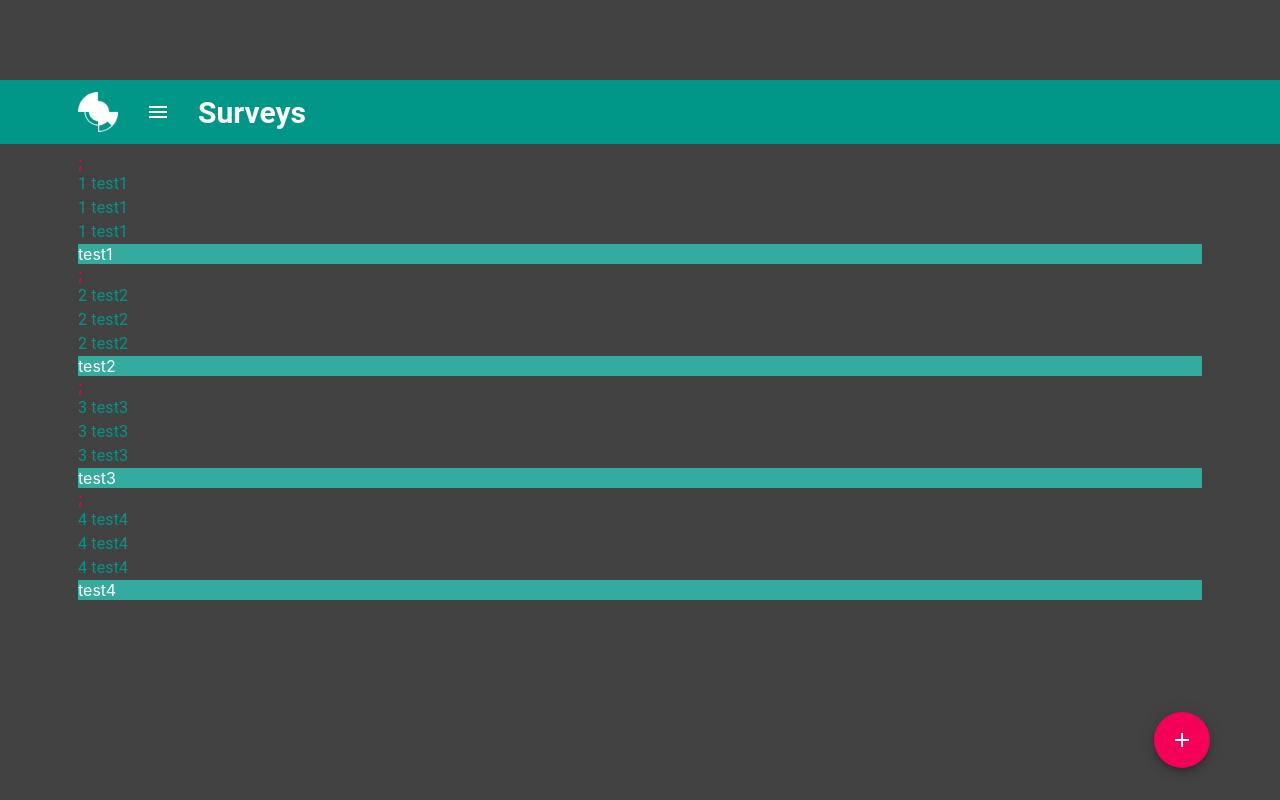
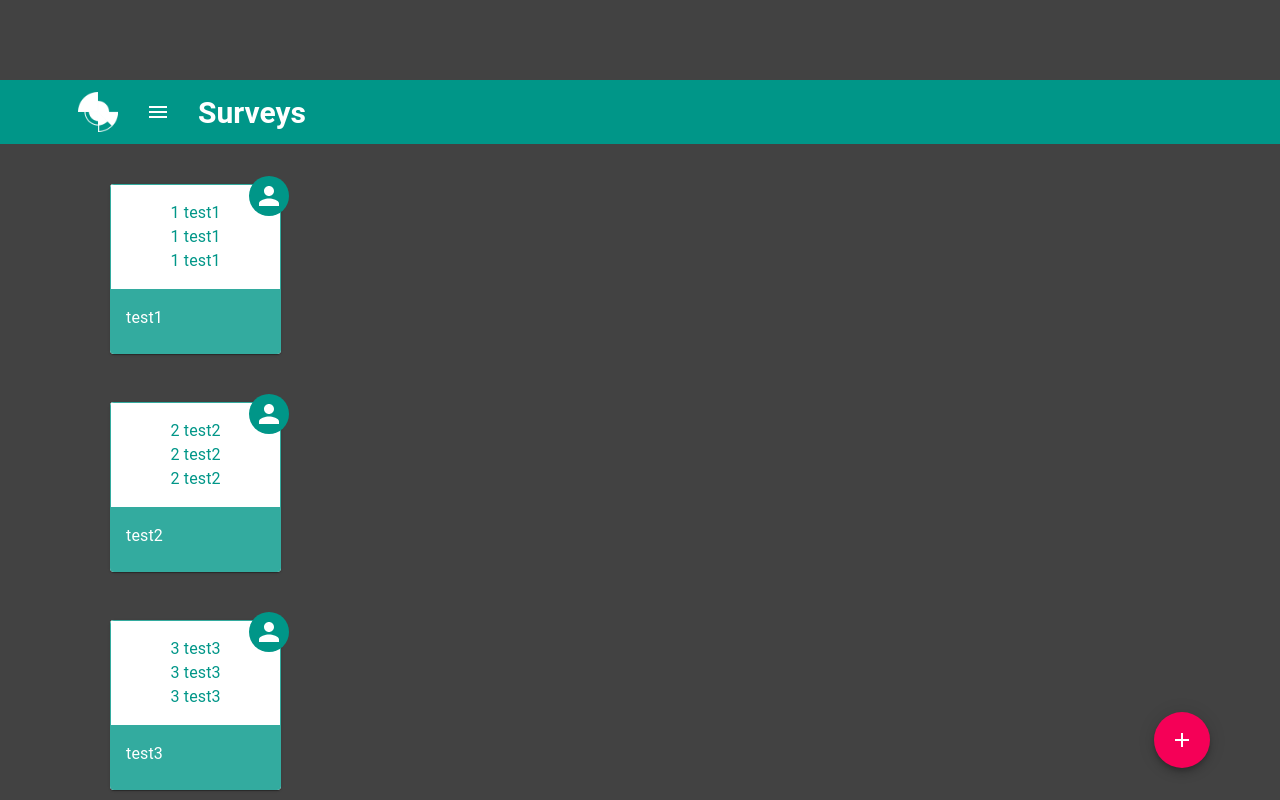
Before and after one commit to bobbylej/grow-me, a React (Create React App) app: page /surveys in a window 1280 px wide. Shown: the top 800 px of the page. Built offline with nearby package versions, Linux system fonts and the light colour scheme.

Commit message:
[9] Improvement styles

```diff
--- a/src/app/shared/components/Circle/Circle.styles.ts
+++ b/src/app/shared/components/Circle/Circle.styles.ts
@@ -1,14 +1,8 @@
 import { Theme } from '@material-ui/core';
 import { makeStyles } from '@material-ui/styles';
-import { pxToRem } from 'app/shared/utils/stylesUtils';
 
 export const useCircleStyles = makeStyles((theme: Theme) => ({
   circle: {
-    position: 'absolute',
-    top: '100%',
-    left: '100%',
-    width: pxToRem(20),
-    height: pxToRem(20),
     borderRadius: '50%',
     color: theme.palette.primary.contrastText,
     backgroundColor: theme.palette.primary.main,
--- a/src/app/shared/components/Circle/Circle.tsx
+++ b/src/app/shared/components/Circle/Circle.tsx
@@ -12,7 +12,7 @@ export const Circle = ({ text, icon }: CircleProps): ReactElement => {
 
   return (
     <div>
-      <Avatar className={circle}>{text || icon}</Avatar>;
+      <Avatar className={circle}>{text || icon}</Avatar>
     </div>
   );
 };
--- a/src/app/shared/components/ItemSquare/ItemSquare.styles.ts
+++ b/src/app/shared/components/ItemSquare/ItemSquare.styles.ts
@@ -4,11 +4,12 @@ import { makeStyles } from '@material-ui/styles';
 export const useItemSquareStyles = makeStyles((theme: Theme) => ({
   itemSquareContainer: {
     display: 'flex',
+    flexDirection: 'row',
+    margin: '1rem',
+    padding: '0.5rem',
+  },
+  itemSquareWrap: {
     position: 'relative',
-    height: '100%',
-    flexDirection: 'column',
-    alignItems: 'center',
-    border: '1px solid',
   },
   descriptionSquareTemplate: {
     color: theme.palette.primary.contrastText,
@@ -26,4 +27,9 @@ export const useItemSquareStyles = makeStyles((theme: Theme) => ({
     color: theme.palette.secondary.main,
     borderColor: theme.palette.secondary.main,
   },
+  circleSurvey: {
+    position: 'absolute',
+    top: '0',
+    right: '0',
+  },
 }));
--- a/src/app/shared/components/ItemSquare/ItemSquare.tsx
+++ b/src/app/shared/components/ItemSquare/ItemSquare.tsx
@@ -1,5 +1,10 @@
 import React, { ReactElement } from 'react';
-import { Grid } from '@material-ui/core';
+import {
+  Grid,
+  Card,
+  CardContent,
+  Typography,
+} from '@material-ui/core';
 import { Circle } from '../Circle/Circle';
 import { ItemSquareList } from '../ItemSquareList/ItemSquareList';
 import { useItemSquareStyles } from './ItemSquare.styles';
@@ -16,33 +21,41 @@ export const ItemSquare = ({
 }: ItemSquareProps): ReactElement => {
   const {
     itemSquareContainer,
+    itemSquareWrap,
     descriptionSquareTemplate,
     descriptionSquareSurvey,
-    itemSquareTemplate,
-    itemSquareSurvey,
+    circleSurvey,
   } = useItemSquareStyles();
 
   return (
-    <div>
-      <Grid spacing={2}>
+    <>
       <Grid
-          className={
-            itemSquareContainer &&
-            (itemSquareSurvey || itemSquareTemplate)
-          }
+        className={itemSquareContainer}
+        container
+        spacing={2}
+        direction="row"
+      >
+        <Grid
+          className={itemSquareWrap}
+          item
+          xs={2}
           onClick={handleSquareClick}
         >
+          <div className={circleSurvey}>
             <Circle />
+          </div>
+          <Card>
             <ItemSquareList square={square} />
-        </Grid>
-        <Grid
+            <CardContent
               className={
                 descriptionSquareTemplate || descriptionSquareSurvey
               }
             >
-          {square.name}
+              <Typography variant="body1">{square.name}</Typography>
+            </CardContent>
+          </Card>
         </Grid>
       </Grid>
-    </div>
+    </>
   );
 };
--- a/src/app/shared/components/ItemSquareList/ItemSquareList.styles.ts
+++ b/src/app/shared/components/ItemSquareList/ItemSquareList.styles.ts
@@ -3,12 +3,11 @@ import { makeStyles } from '@material-ui/styles';
 
 export const useItemSquareListStyles = makeStyles((theme: Theme) => ({
   itemSquare: {
-    width: '100%',
-  },
-  itemSquareTemplate: {
+    display: 'flex',
+    flexDirection: 'column',
+    alignItems: 'center',
     color: theme.palette.primary.main,
-  },
-  itemSquareSurvay: {
-    color: theme.palette.secondary.main,
+    backgroundColor: theme.palette.primary.contrastText,
+    border: `1px solid ${theme.palette.primary.light}`,
   },
 }));
--- a/src/app/shared/components/ItemSquareList/ItemSquareList.tsx
+++ b/src/app/shared/components/ItemSquareList/ItemSquareList.tsx
@@ -1,4 +1,4 @@
-import { Grid, Typography } from '@material-ui/core';
+import { CardContent, Typography } from '@material-ui/core';
 import React, { ReactElement } from 'react';
 import { SquareItem } from '../../interfaces/squareItem';
 import { useItemSquareListStyles } from './ItemSquareList.styles';
@@ -10,28 +10,19 @@ export interface ItemSquareListParams {
 export const ItemSquareList = ({
   square,
 }: ItemSquareListParams): ReactElement => {
-  const {
-    itemSquare,
-    itemSquareTemplate,
-    itemSquareSurvay,
-  } = useItemSquareListStyles();
+  const { itemSquare } = useItemSquareListStyles();
 
   return (
-    <Grid
-      className={
-        itemSquare && (itemSquareTemplate || itemSquareSurvay)
-      }
-      key={square.name}
-    >
-      <Typography>
+    <CardContent className={itemSquare} key={square.name}>
+      <Typography variant="body1">
         {square.groupsNumber} {square.name}
       </Typography>
-      <Typography>
+      <Typography variant="body1">
         {square.sectionsNumber} {square.name}
       </Typography>
-      <Typography>
+      <Typography variant="body1">
         {square.questionsNumber} {square.name}
       </Typography>
-    </Grid>
+    </CardContent>
   );
 };
```
Lines whose indentation alone changed are shown as unchanged.
